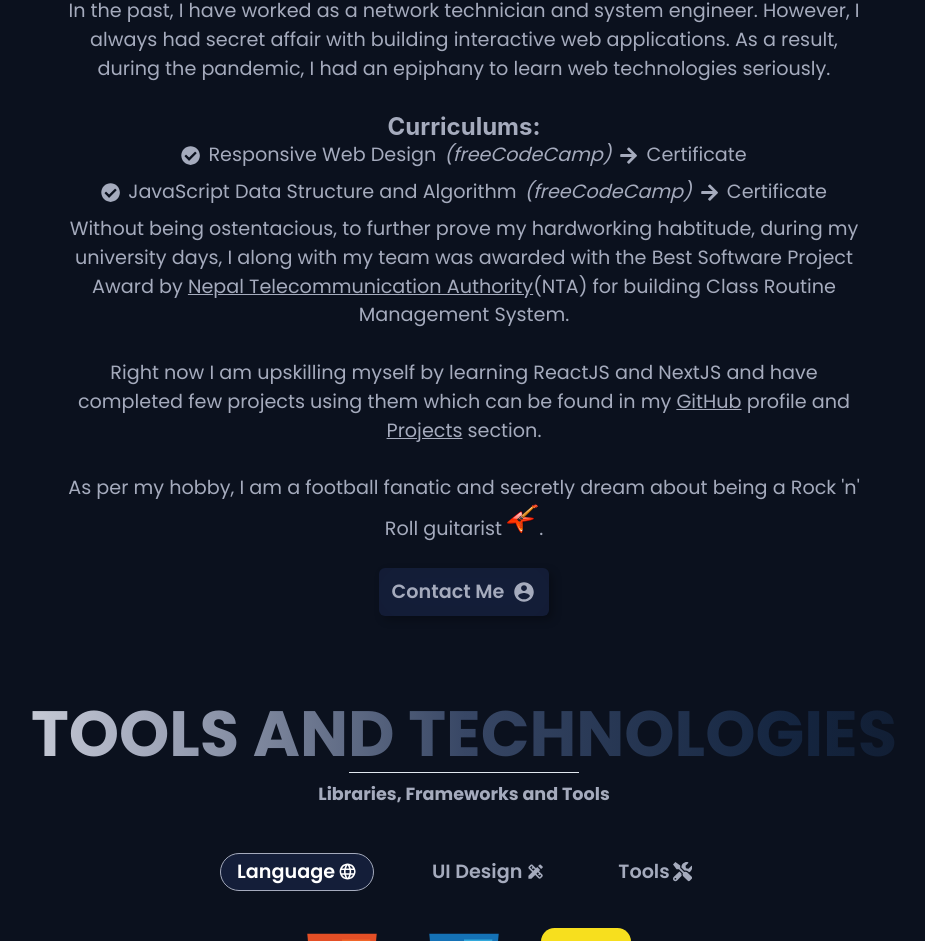
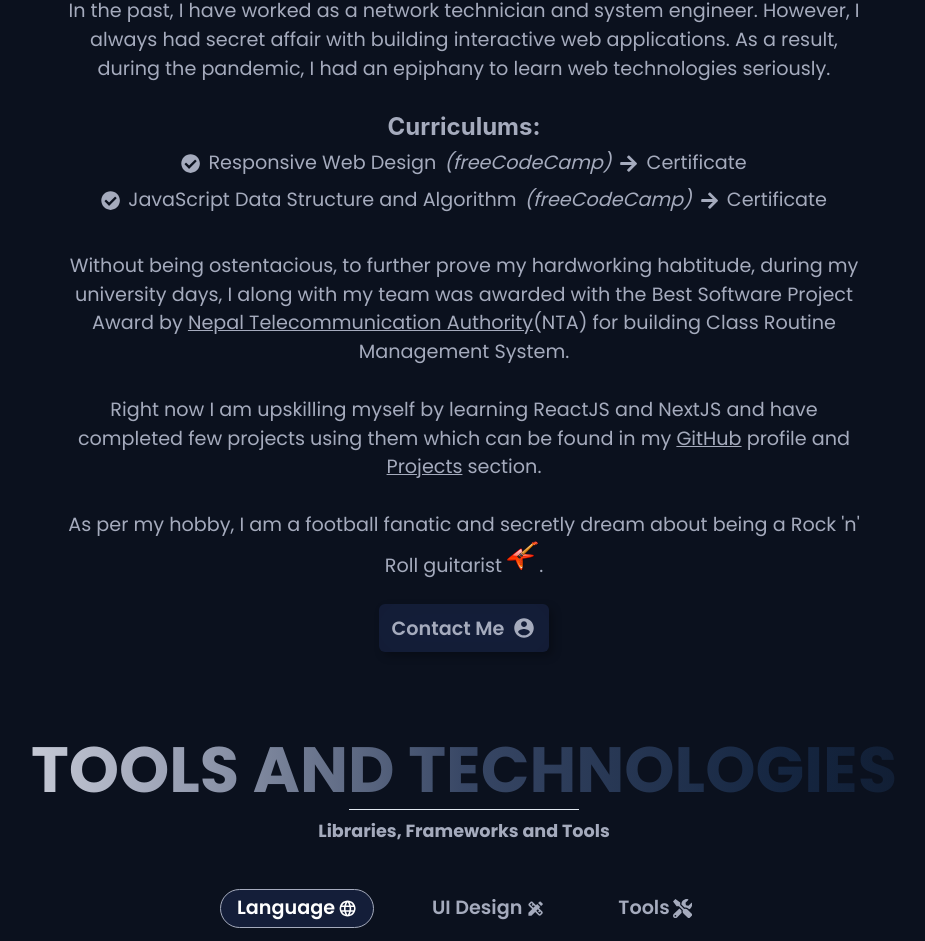
Before and after one commit to zeetaengrg/portfolio, a Next.js app: page / in a window 1280 px wide. Shown: the part 1231-2172 px from the top of the page, without its empty margins (176-1101 px from the left). Built offline with nearby package versions, Linux system fonts and the light colour scheme.

Commit message:
fix(line break)

```diff
--- a/components/elements/AboutMeText/AboutMeText.jsx
+++ b/components/elements/AboutMeText/AboutMeText.jsx
@@ -61,7 +61,7 @@ const AboutMeText = () => {
           Curriculums:
         </Heading>
         {curriculums.map((curriculum) => (
-          <List key={curriculum.id} mb="0.5rem">
+          <List key={curriculum.id} m="0.5rem 0rem">
             <ListItem
               display="flex"
               alignItems="center"
@@ -107,6 +107,7 @@ const AboutMeText = () => {
             </ListItem>
           </List>
         ))}
+        <br />
         Without being ostentacious, to further prove my hardworking habtitude,
         during my university days, I along with my team was awarded with the
         Best Software Project Award by{" "}
```
